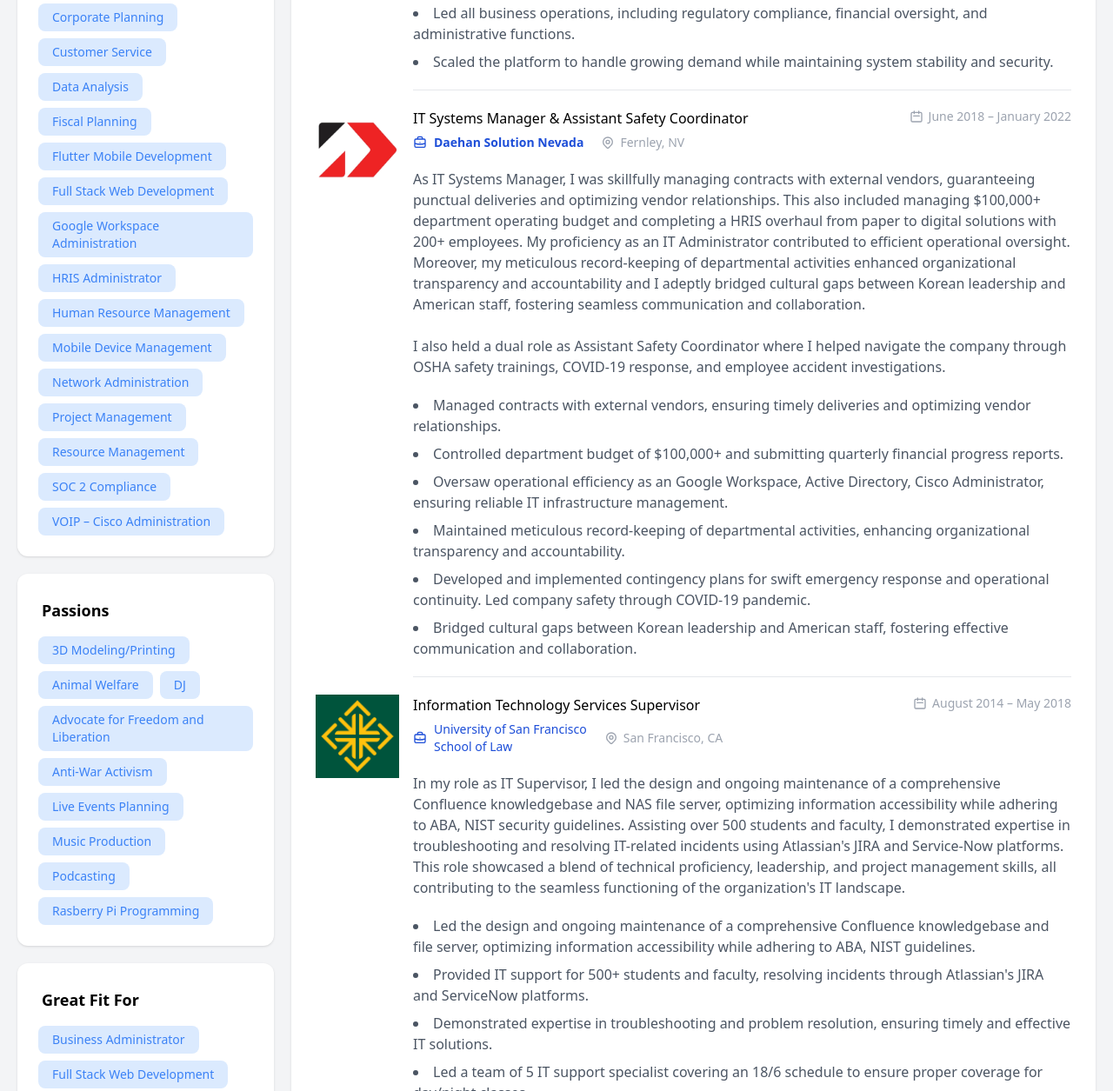
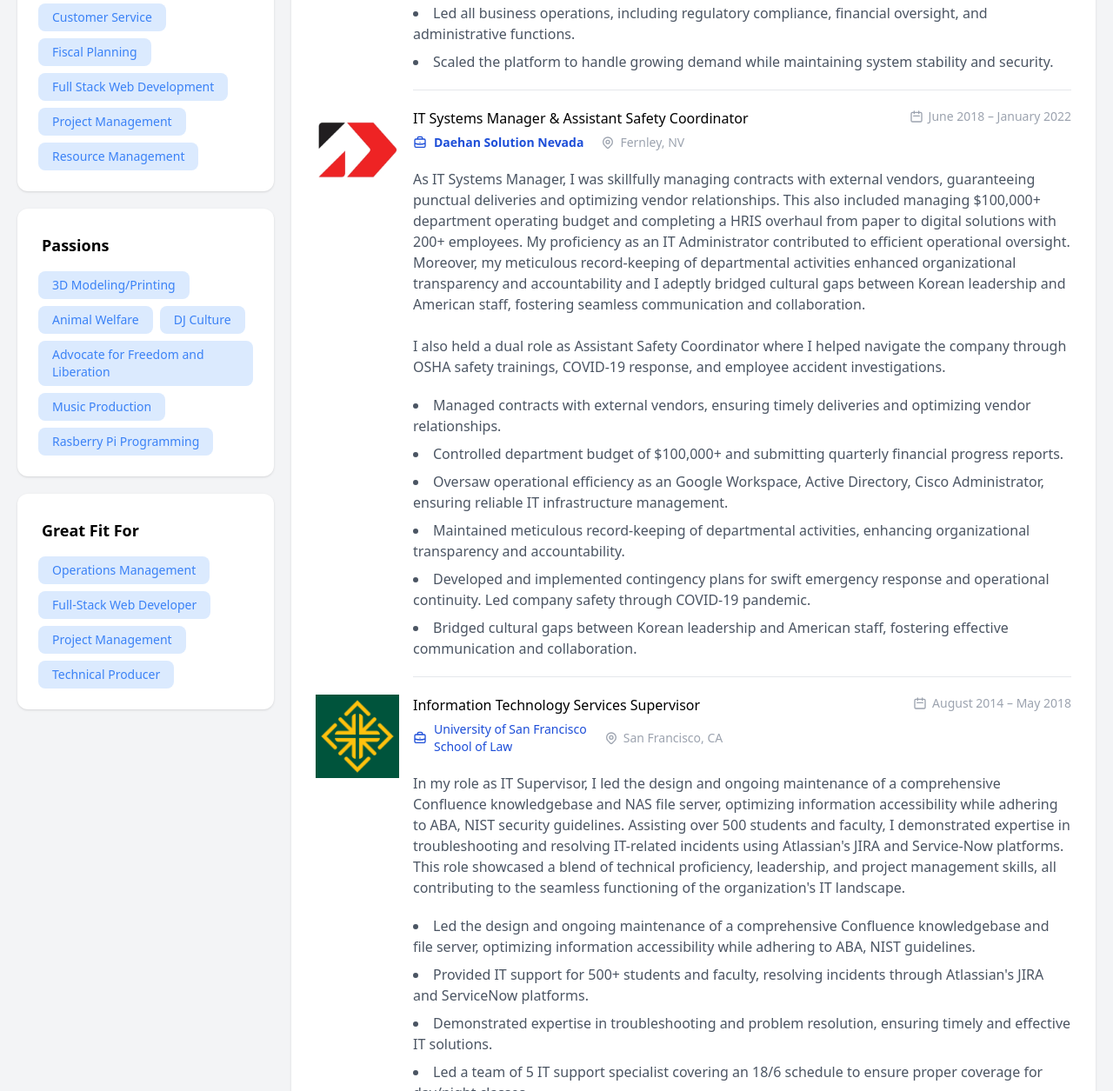
Before and after one commit to deanzulueta/deanzulueta.github.io, a plain HTML site: page index.html in a window 1280 px wide. Shown: the part 894-2149 px from the top of the page at 87% size. Drawn offline with nearby package versions, Linux system fonts and the light colour scheme.

Commit message:
Update index.html

```diff
--- a/index.html
+++ b/index.html
@@ -34,7 +34,7 @@
         <div class="grid gap-5 lg:grid-cols-4">
             <div class="space-y-5"><!-- Start Left Side -->
                 <div class="shadow rounded-xl overflow-hidden"><!-- Start User Block -->
-                <img class="h-32 w-full object-fit object-bottom" src="assets/img/cover.jpg" alt="Dean Zulueta" >
+                <img class="h-32 w-full object-cover object-bottom" src="assets/img/cover.jpg" alt="Dean Zulueta" >
                     <div class="pt-14 p-7 bg-white relative">
                         <img src="assets/img/dean-01.png" alt="Dean Zulueta" class="user-photo">
                         <div class="text-lg font-semibold mb-1.5">Dean Zulueta, MBA</div>
@@ -71,21 +71,11 @@
                             <span class="skill-tag">Podcast Production</span>
                             <span class="skill-tag">Music Production</span>
                             <span class="skill-tag">Cloud Deployments</span>
-                            <span class="skill-tag">Corporate Planning</span>
                             <span class="skill-tag">Customer Service</span>
-                            <span class="skill-tag">Data Analysis</span>
                             <span class="skill-tag">Fiscal Planning</span>
-                            <span class="skill-tag">Flutter Mobile Development</span>
                             <span class="skill-tag">Full Stack Web Development</span>
-                            <span class="skill-tag">Google Workspace Administration</span>
-                            <span class="skill-tag">HRIS Administrator</span>
-                            <span class="skill-tag">Human Resource Management</span>
-                            <span class="skill-tag">Mobile Device Management</span>
-                            <span class="skill-tag">Network Administration</span>
                             <span class="skill-tag">Project Management</span>
                             <span class="skill-tag">Resource Management</span>
-                            <span class="skill-tag">SOC 2 Compliance</span>
-                            <span class="skill-tag">VOIP – Cisco Administration</span>
                         </div>
                 </div><!-- End Skills Block -->
                 <div class="p-7 block-section flow-root"><!-- Start Passions Block -->
@@ -93,24 +83,19 @@
                     <div class="-m-2 flex flex-wrap">
                         <span class="skill-tag">3D Modeling/Printing</span>
                         <span class="skill-tag">Animal Welfare</span>
-                        <span class="skill-tag">DJ</span>
+                        <span class="skill-tag">DJ Culture</span>
                         <span class="skill-tag">Advocate for Freedom and Liberation</span>
-                        <span class="skill-tag">Anti-War Activism</span>
-                        <span class="skill-tag">Live Events Planning</span>
                         <span class="skill-tag">Music Production</span>
-                        <span class="skill-tag">Podcasting</span>
                         <span class="skill-tag">Rasberry Pi Programming</span>
                     </div>
                 </div><!-- End Passions Block -->
                 <div class="p-7 block-section flow-root"><!-- Start Great Fit For Block -->
                     <h2 class="block-title">Great Fit For</h2>
                     <div class="-m-2 flex flex-wrap">
-                        <span class="skill-tag">Business Administrator</span>
-                        <span class="skill-tag">Full Stack Web Development</span>
-                        <span class="skill-tag">IT Management</span>
-                        <span class="skill-tag">Lead Developer</span>
+                        <span class="skill-tag">Operations Management</span>
+                        <span class="skill-tag">Full-Stack Web Developer</span>
                         <span class="skill-tag">Project Management</span>
-                        <span class="skill-tag">Media Technical Producer</span>
+                        <span class="skill-tag">Technical Producer</span>
                     </div>
                 </div><!-- End Passions Block -->
             </div><!-- End Left Side -->
```
